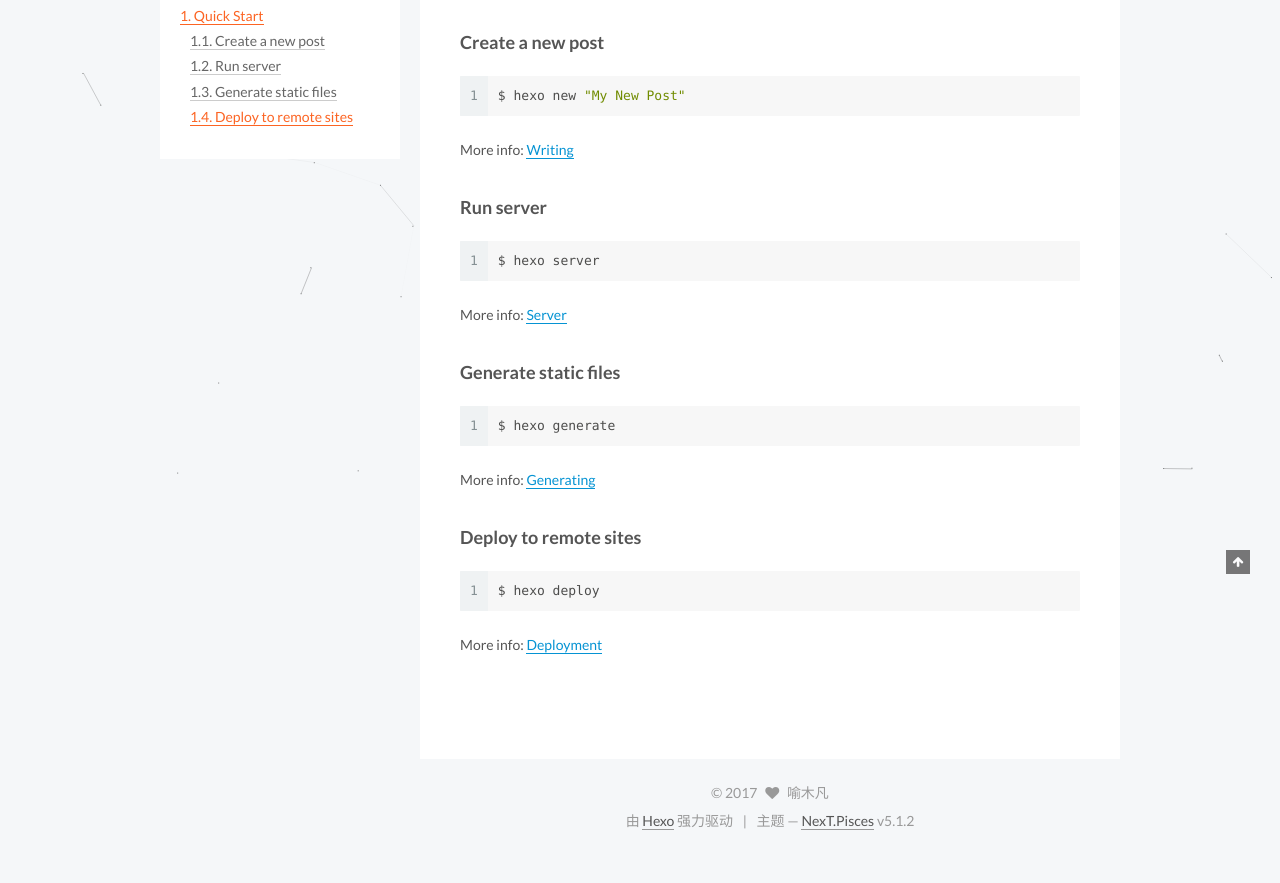
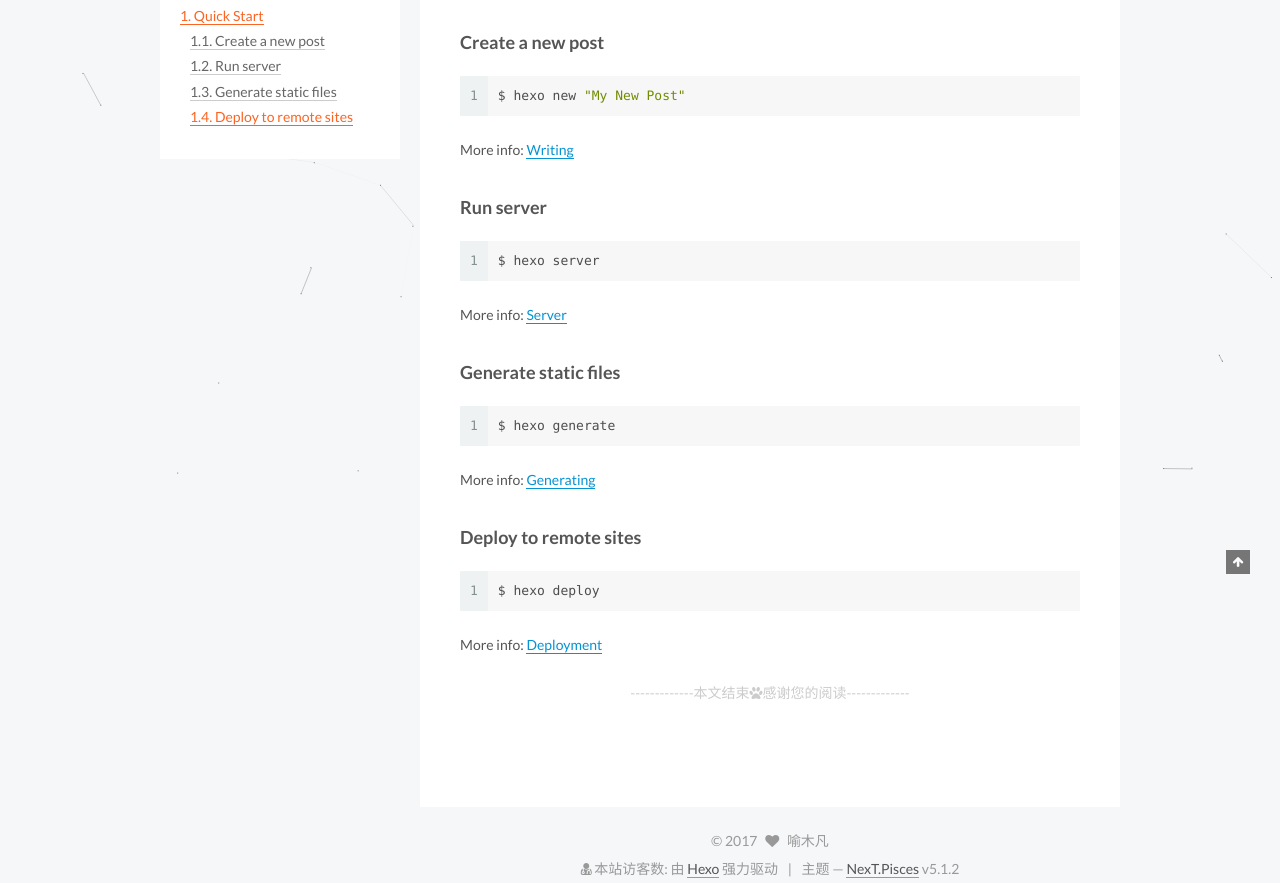
Before and after one commit to yumufan/yumufan.github.io, a plain HTML site: page 2017/09/08/hello-world/index.html in a window 1280 px wide. Shown: the part 326-1209 px from the top of the page. Before the commit the page ends 1161 px from the top, so only its background shows below. Drawn offline with Linux system fonts and the light colour scheme; some packages are replaced by stand-ins of ours; a script that the page names is missing.

Commit message:
Site updated: 2017-09-09 00:07:58

```diff
--- a/2017/09/08/hello-world/index.html
+++ b/2017/09/08/hello-world/index.html
@@ -328,6 +328,16 @@
 
 
 
+	<div>
+
+			<div>
+
+        <div style="text-align:center;color: #ccc;font-size:14px;">-------------本文结束<i class="fa fa-paw"></i>感谢您的阅读-------------</div>
+
+</div>
+
+	</div>
+
 
 
     <footer class="post-footer">
@@ -475,7 +485,8 @@
 
     <footer id="footer" class="footer">
       <div class="footer-inner">
-        <div class="copyright" >
+        <script async src="https://dn-lbstatics.qbox.me/busuanzi/2.3/busuanzi.pure.mini.js"></script>
+<div class="copyright" >
 
   &copy;
   <span itemprop="copyrightYear">2017</span>
@@ -485,6 +496,12 @@
   <span class="author" itemprop="copyrightHolder">喻木凡</span>
 
 
+</div>
+
+<div class="powered-by">
+<i class="fa fa-user-md"></i><span id="busuanzi_container_site_pv">
+  本站访客数:<span id="busuanzi_value_site_pv"></span>
+</span>
 </div>
 
 
```
Also changed, not shown: archives/2017/09/index.html (+8 -1 lines), archives/2017/index.html (+8 -1 lines), archives/index.html (+8 -1 lines), index.html (+12 -1 lines).
